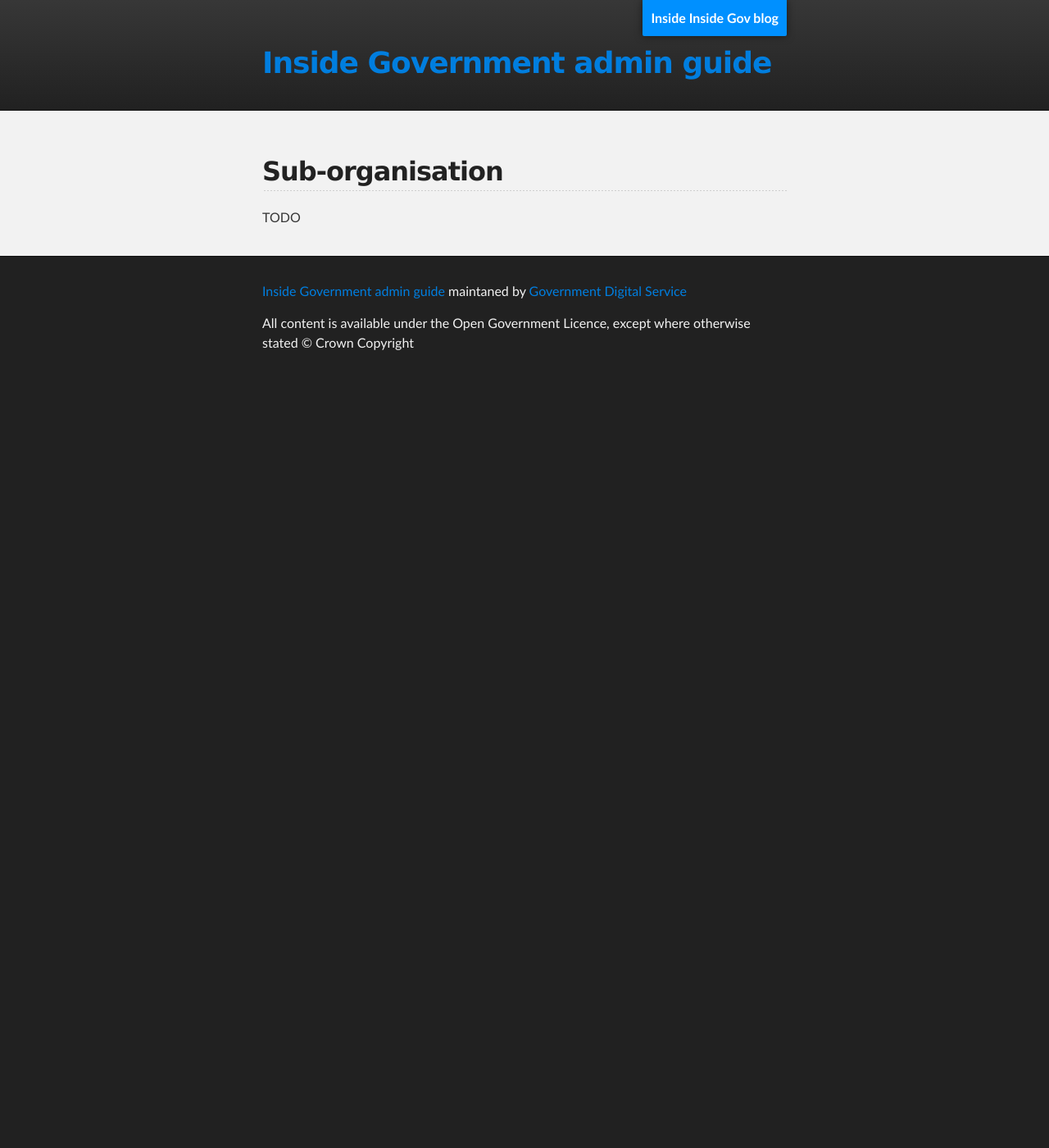
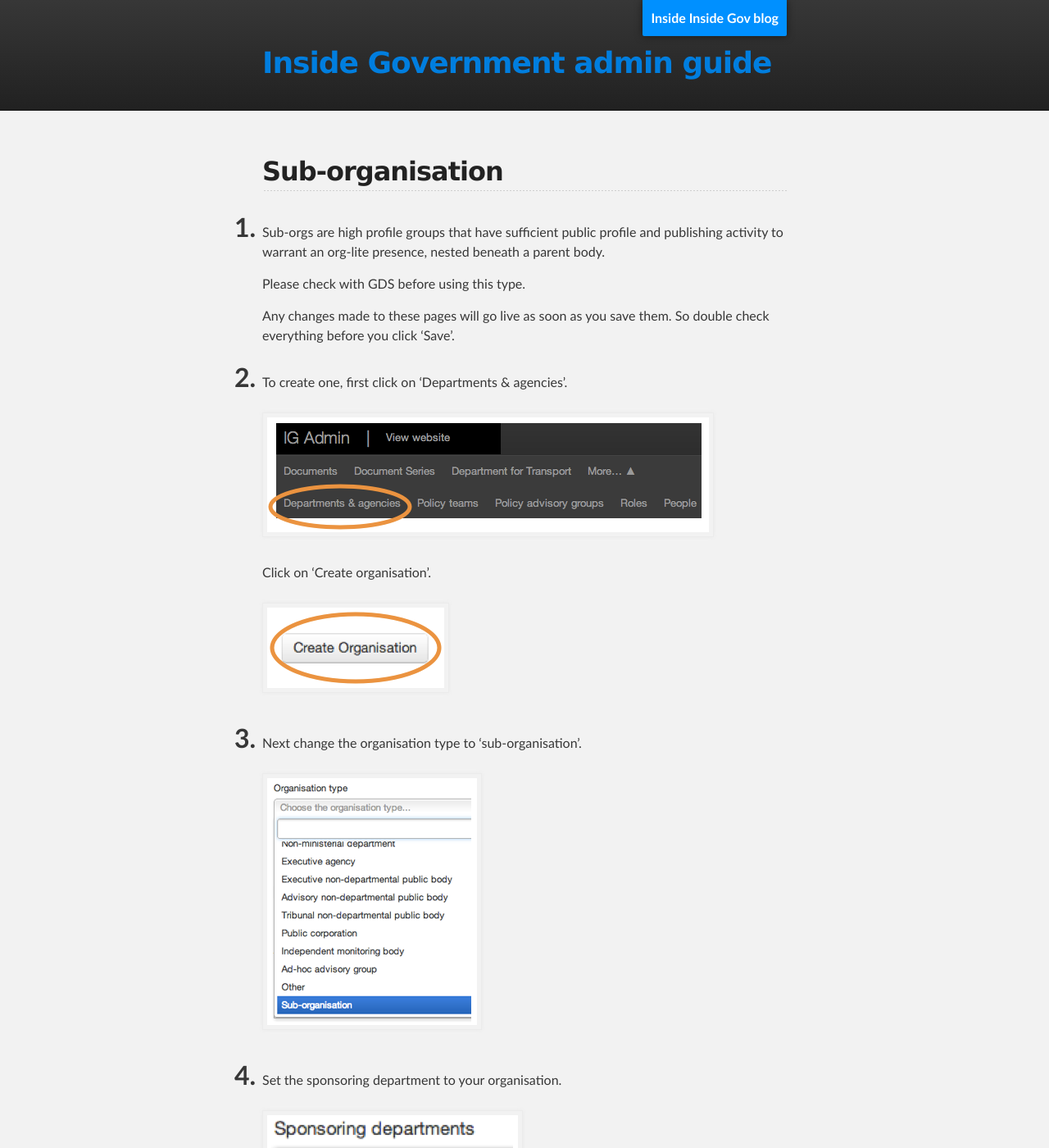
Before and after one commit to alphagov/inside-government-admin-guide, a Jekyll site: the page built from editing-other-pages/sub-organisation.md, in a window 1280 px wide and 1400 px high. Shown: the whole window at 82% size. Built offline with Jekyll 4.4.1, drawn with Linux system fonts in a browser that asks for light colours; some of the changed text lies outside the part shown.

Commit message:
Finished 'sub org'

```diff
--- a/editing-other-pages/sub-organisation.md
+++ b/editing-other-pages/sub-organisation.md
@@ -5,4 +5,32 @@ title: Inside Government Admin Guide - Sub-organisation
 
 ## Sub-organisation
 
-TODO
+1. Sub-orgs are high profile groups that have sufficient public profile and publishing activity to warrant an org-lite presence, nested beneath a parent body.
+
+	Please check with GDS before using this type.
+
+	Any changes made to these pages will go live as soon as you save them. So double check everything before you click ‘Save’.
+
+2. To create one, first click on ‘Departments & agencies’.
+
+	![Sub org 1](sub-organisation-1.png)
+
+	Click on ‘Create organisation’.
+
+	![Sub org 2](sub-organisation-2.png)
+
+3. Next change the organisation type to 'sub-organisation'.
+
+	![Sub org 3](sub-organisation-3.png)
+
+4. Set the sponsoring department to your organisation.
+
+	![Sub org 4](sub-organisation-4.png)
+
+5. The sub-org appears at the bottom of your homepage under ‘High profile groups’.
+
+	![Sub org 5](sub-organisation-5.png)
+
+	They have a organisation homepage like yours which accepts featured stories and more.
+
+	![Sub org 6](sub-organisation-6.png)
```
Also changed, not shown: editing-other-pages/document-series.md (+1 -1 lines), editing-other-pages/sub-organisation-1.png (added), editing-other-pages/sub-organisation-2.png (added), editing-other-pages/sub-organisation-3.png (added), editing-other-pages/sub-organisation-4.png (added), editing-other-pages/sub-organisation-5.png (added), editing-other-pages/sub-organisation-6.png (added).
